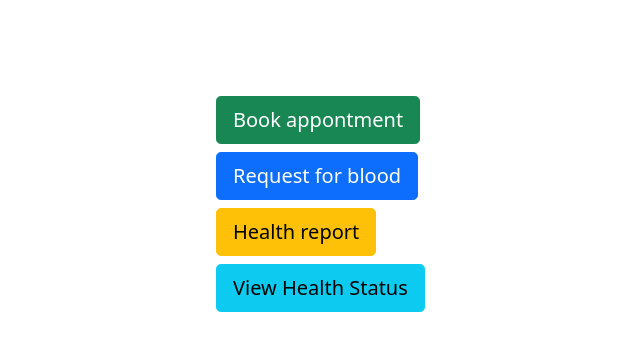
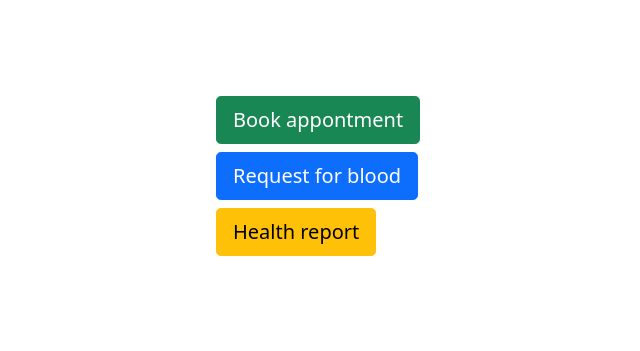
Before and after one commit to akash-r-prabhu/CodePoltergeist_AkashRPrabhu, a Flask app: page /user_homepage in a window 1280 px wide. Shown: the part 56-407 px from the top of the page, without its empty margins (296-936 px from the left). Run offline with Flask 2, Linux system fonts and the light colour scheme.

Commit message:
temoved view health status from user homepage

```diff
--- a/templates/user_homepage.html
+++ b/templates/user_homepage.html
@@ -38,7 +38,6 @@
     <a href="/book_appointments"><button type="button" class="btn btn-lg btn-success">Book appontment</button></a>
     <a href="/request_for_blood"><button type="button" class="btn btn-lg btn-primary">Request for blood</button></a>
     <a href="/static/sample_report.pdf"><button type="button" class="btn btn-lg btn-warning">Health report</button></a>
-    <a href="#"><button type="button" class="btn btn-lg btn-info">View Health Status</button></a>
   </div>
   </body>
 
```
